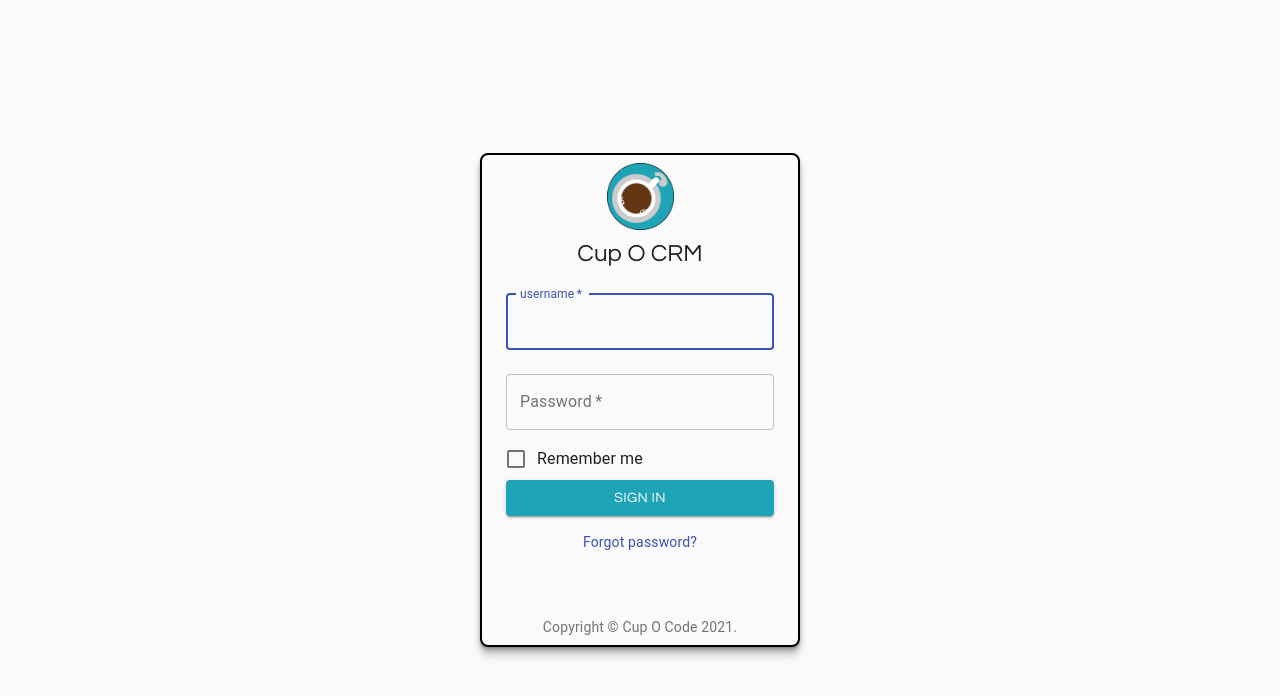
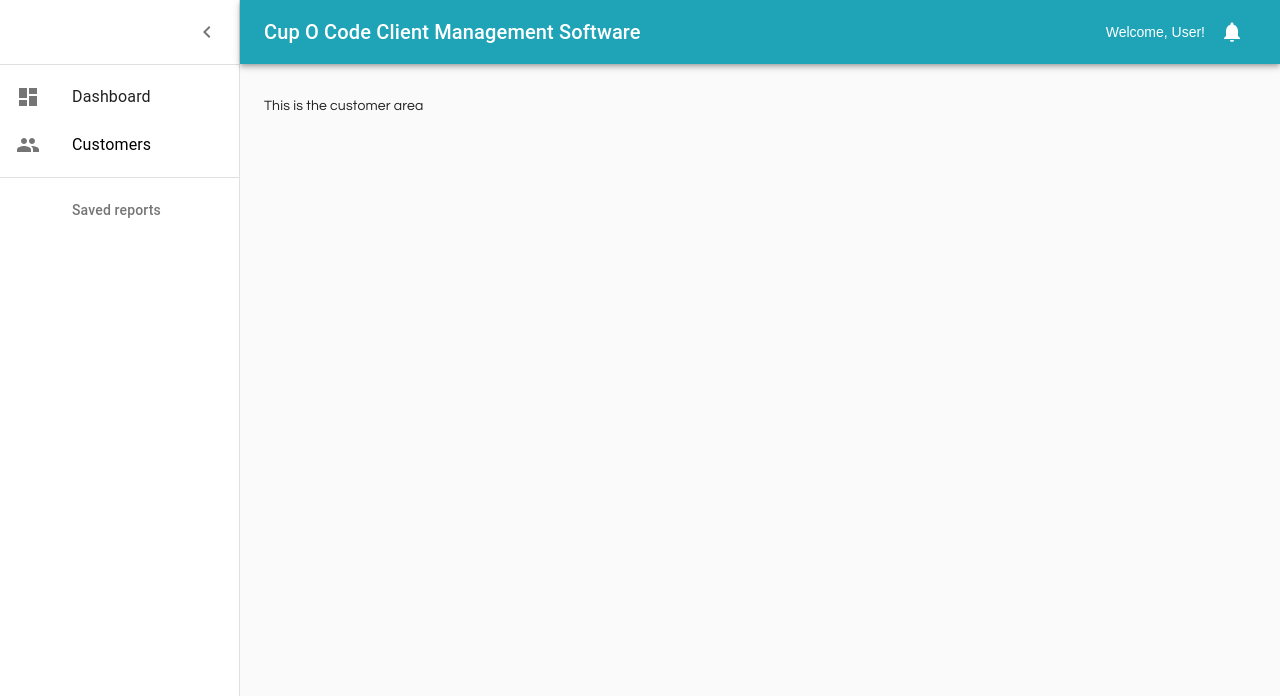
Before and after one commit to cupocode/cup-o-crm-frontend, a React (Create React App) app in the folder cup-o-crm-frontend/: page /dashboard/customers in a window 1280 px wide. Shown: the top 696 px of the page. Built offline with nearby package versions, Linux system fonts and the light colour scheme; a web font is replaced by a local one.

Commit message:
adding dashbaord

```diff
--- a/cup-o-crm-frontend/package.json
+++ b/cup-o-crm-frontend/package.json
@@ -11,7 +11,9 @@
     "node-sass": "^5.0.0",
     "react": "^17.0.1",
     "react-dom": "^17.0.1",
+    "react-router-dom": "^5.2.0",
     "react-scripts": "4.0.3",
+    "recharts": "^2.0.8",
     "web-vitals": "^1.0.1"
   },
   "scripts": {
--- a/cup-o-crm-frontend/src/App.js
+++ b/cup-o-crm-frontend/src/App.js
@@ -1,6 +1,7 @@
 
 import './App.scss';
 import Login from './Components/Login'
+import Dashboard from './Components/Dashboard/Dashboard'
 
 
 
@@ -8,7 +9,8 @@
 function App() {
   return (
     <div className="App capp-container" >
-        <Login className="login" />
+        {/* <Login className="login" /> */}
+        <Dashboard/>
     </div>
   );
 }
--- /dev/null
+++ b/cup-o-crm-frontend/src/Components/Dashboard/Customers.jsx
@@ -0,0 +1,12 @@
+
+
+
+const Customers = () => {
+    return(
+        <div>
+            This is the customer area
+        </div>
+    )
+}
+
+export default Customers
--- /dev/null
+++ b/cup-o-crm-frontend/src/Components/Dashboard/Dashboard.jsx
@@ -0,0 +1,185 @@
+import React from 'react';
+import clsx from 'clsx';
+import { makeStyles } from '@material-ui/core/styles';
+import CssBaseline from '@material-ui/core/CssBaseline';
+import Drawer from '@material-ui/core/Drawer';
+import Box from '@material-ui/core/Box';
+import AppBar from '@material-ui/core/AppBar';
+import Toolbar from '@material-ui/core/Toolbar';
+import List from '@material-ui/core/List';
+import Typography from '@material-ui/core/Typography';
+import Divider from '@material-ui/core/Divider';
+import IconButton from '@material-ui/core/IconButton';
+import Badge from '@material-ui/core/Badge';
+import Container from '@material-ui/core/Container';
+import Grid from '@material-ui/core/Grid';
+import Paper from '@material-ui/core/Paper';
+import Link from '@material-ui/core/Link';
+import MenuIcon from '@material-ui/icons/Menu';
+import ChevronLeftIcon from '@material-ui/icons/ChevronLeft';
+import NotificationsIcon from '@material-ui/icons/Notifications';
+import { mainListItems, secondaryListItems } from './listItems';
+import Customers from "./Customers"
+import { Switch, Route } from 'react-router-dom'
+
+
+
+function Copyright() {
+  return (
+    <Typography variant="body2" color="textSecondary" align="center">
+      {'Copyright © '}
+      <Link color="inherit" href="https://material-ui.com/">
+        Your Website
+      </Link>{' '}
+      {new Date().getFullYear()}
+      {'.'}
+    </Typography>
+  );
+}
+
+const drawerWidth = 240;
+
+const useStyles = makeStyles((theme) => ({
+  root: {
+    display: 'flex',
+  },
+  toolbar: {
+    paddingRight: 24, // keep right padding when drawer closed
+  },
+  toolbarIcon: {
+    display: 'flex',
+    alignItems: 'center',
+    justifyContent: 'flex-end',
+    padding: '0 8px',
+    ...theme.mixins.toolbar,
+  },
+  appBar: {
+    zIndex: theme.zIndex.drawer + 1,
+    transition: theme.transitions.create(['width', 'margin'], {
+      easing: theme.transitions.easing.sharp,
+      duration: theme.transitions.duration.leavingScreen,
+    }),
+  },
+  appBarShift: {
+    marginLeft: drawerWidth,
+    width: `calc(100% - ${drawerWidth}px)`,
+    transition: theme.transitions.create(['width', 'margin'], {
+      easing: theme.transitions.easing.sharp,
+      duration: theme.transitions.duration.enteringScreen,
+    }),
+  },
+  menuButton: {
+    marginRight: 36,
+  },
+  menuButtonHidden: {
+    display: 'none',
+  },
+  title: {
+    flexGrow: 1,
+  },
+  drawerPaper: {
+    position: 'relative',
+    whiteSpace: 'nowrap',
+    width: drawerWidth,
+    transition: theme.transitions.create('width', {
+      easing: theme.transitions.easing.sharp,
+      duration: theme.transitions.duration.enteringScreen,
+    }),
+  },
+  drawerPaperClose: {
+    overflowX: 'hidden',
+    transition: theme.transitions.create('width', {
+      easing: theme.transitions.easing.sharp,
+      duration: theme.transitions.duration.leavingScreen,
+    }),
+    width: theme.spacing(7),
+    [theme.breakpoints.up('sm')]: {
+      width: theme.spacing(9),
+    },
+  },
+  appBarSpacer: theme.mixins.toolbar,
+  content: {
+    flexGrow: 1,
+    height: '100vh',
+    overflow: 'auto',
+  },
+  container: {
+    paddingTop: theme.spacing(4),
+    paddingBottom: theme.spacing(4),
+  },
+  paper: {
+    padding: theme.spacing(2),
+    display: 'flex',
+    overflow: 'auto',
+    flexDirection: 'column',
+  },
+  fixedHeight: {
+    height: 240,
+  },
+}));
+
+export default function Dashboard() {
+  const classes = useStyles();
+  const [open, setOpen] = React.useState(true);
+  const handleDrawerOpen = () => {
+    setOpen(true);
+  };
+  const handleDrawerClose = () => {
+    setOpen(false);
+  };
+  const fixedHeightPaper = clsx(classes.paper, classes.fixedHeight);
+
+  return (
+    <div className={classes.root}>
+      <CssBaseline />
+      <AppBar position="absolute" className={clsx(classes.appBar, open && classes.appBarShift)} style={{ background:"#1FA4B7"}}>
+        <Toolbar className={classes.toolbar}>
+          <IconButton
+            edge="start"
+            color="inherit"
+            aria-label="open drawer"
+            onClick={handleDrawerOpen}
+            className={clsx(classes.menuButton, open && classes.menuButtonHidden)}
+          >
+            <MenuIcon />
+          </IconButton>
+          <Typography component="h1" variant="h6" color="inherit" noWrap className={classes.title}>
+            Cup O Code Client Management Software
+          </Typography>
+          <IconButton color="inherit">
+              <span style={{fontSize:"14px", marginRight:"15px"}}>Welcome, User!</span>
+            <Badge badgeContent={0} color="secondary">
+              <NotificationsIcon />
+            </Badge>
+          </IconButton>
+        </Toolbar>
+      </AppBar>
+      <Drawer
+        variant="permanent"
+        classes={{
+          paper: clsx(classes.drawerPaper, !open && classes.drawerPaperClose),
+        }}
+        open={open}
+      >
+        <div className={classes.toolbarIcon}>
+          <IconButton onClick={handleDrawerClose}>
+            <ChevronLeftIcon />
+          </IconButton>
+        </div>
+        <Divider />
+        <List>{mainListItems}</List>
+        <Divider />
+        <List>{secondaryListItems}</List>
+      </Drawer>
+      <main className={classes.content}>
+        <div className={classes.appBarSpacer} />
+        <Container maxWidth="lg" className={classes.container}>
+        <Switch>
+					<Route path='/dashboard/customers' component={Customers} />
+
+				</Switch>
+        </Container>
+      </main>
+    </div>
+  );
+}
--- /dev/null
+++ b/cup-o-crm-frontend/src/Components/Dashboard/listItems.js
@@ -0,0 +1,35 @@
+import React from 'react';
+import ListItem from '@material-ui/core/ListItem';
+import ListItemIcon from '@material-ui/core/ListItemIcon';
+import ListItemText from '@material-ui/core/ListItemText';
+import ListSubheader from '@material-ui/core/ListSubheader';
+import DashboardIcon from '@material-ui/icons/Dashboard';
+import PeopleIcon from '@material-ui/icons/People';
+import { Link } from 'react-router-dom'
+
+
+export const mainListItems = (
+  <div>
+    <ListItem button>
+      <ListItemIcon>
+        <DashboardIcon />
+      </ListItemIcon>
+      <ListItemText primary="Dashboard" />
+    </ListItem>
+    <Link style={{ textDecoration: 'none', color:"black" }} to="/dashboard/customers">
+    <ListItem button>
+      <ListItemIcon>
+        <PeopleIcon />
+      </ListItemIcon>
+      <ListItemText primary="Customers" />
+    </ListItem>
+    </Link>
+  </div>
+);
+
+export const secondaryListItems = (
+  <div>
+    <ListSubheader inset>Saved reports</ListSubheader>
+
+  </div>
+);
--- a/cup-o-crm-frontend/src/index.js
+++ b/cup-o-crm-frontend/src/index.js
@@ -3,10 +3,13 @@
 import './index.css';
 import App from './App';
 import reportWebVitals from './reportWebVitals';
+import { BrowserRouter as Router } from 'react-router-dom'
 
 ReactDOM.render(
   <React.StrictMode>
+    <Router>
     <App />
+    </Router>
   </React.StrictMode>,
   document.getElementById('root')
 );
```
Also changed, not shown: cup-o-crm-frontend/src/Components/Dashboard/Title.js (added, +15 -0 lines), 1 other file (tests, documents, lock files or other folders).
